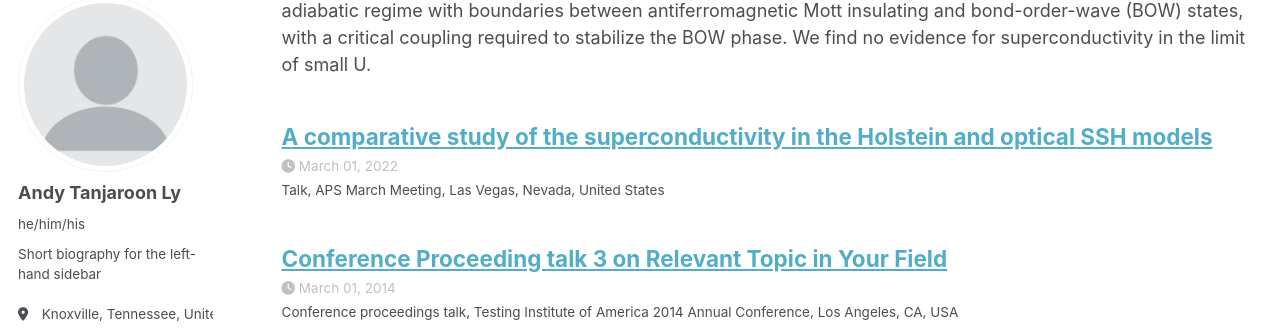
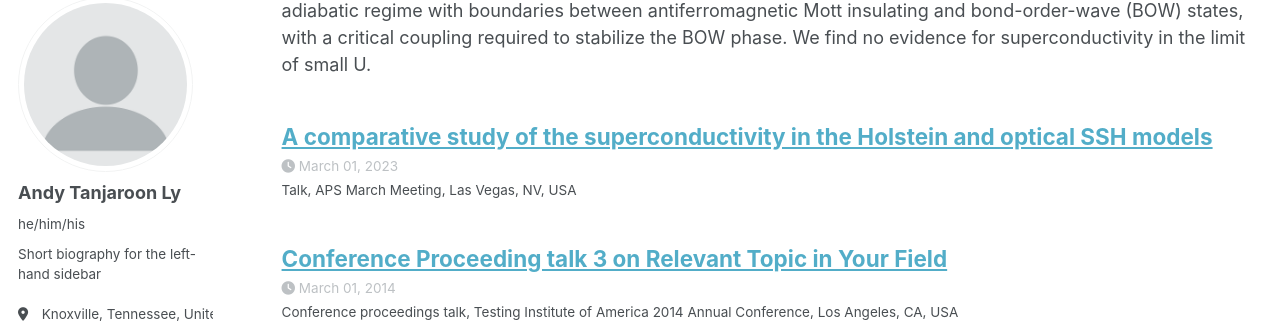
Before and after one commit to atanjaro/atanjaro.github.io, a Jekyll site: the page built from _pages/talks.html, in a window 1280 px wide and 900 px high, scrolled down 384 px. Shown: the part 102-434 px from the top of the window. Built offline with Jekyll 4.4.1, drawn with Linux system fonts in a browser that asks for light colours; some web fonts are replaced; a script that is not in the unit is left out.

Commit message:
Update and rename aps-mm-2022-03-01.md to 2023-03-01-aps-mm.md

```diff
--- a/_talks/aps-mm-2022-03-01.md
+++ b/_talks/2023-03-01-aps-mm.md
@@ -2,8 +2,8 @@
 title: "A comparative study of the superconductivity in the Holstein and optical SSH models"
 collection: talks
 type: "Talk"
-permalink: /talks/aps-mm-2022-03-01
+permalink: /talks/2023-03-01-aps-mm
 venue: "APS March Meeting"
-date: 2022-03-01
-location: "Las Vegas, Nevada, United States"
+date: 2023-03-01
+location: "Las Vegas, NV, USA"
 ---
```
